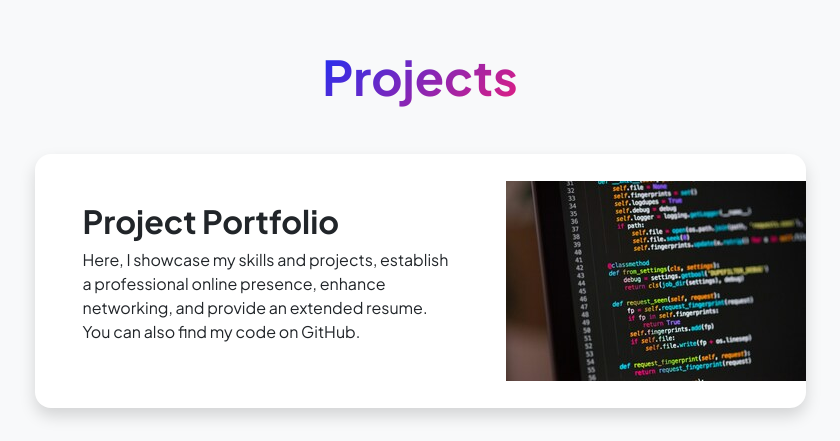
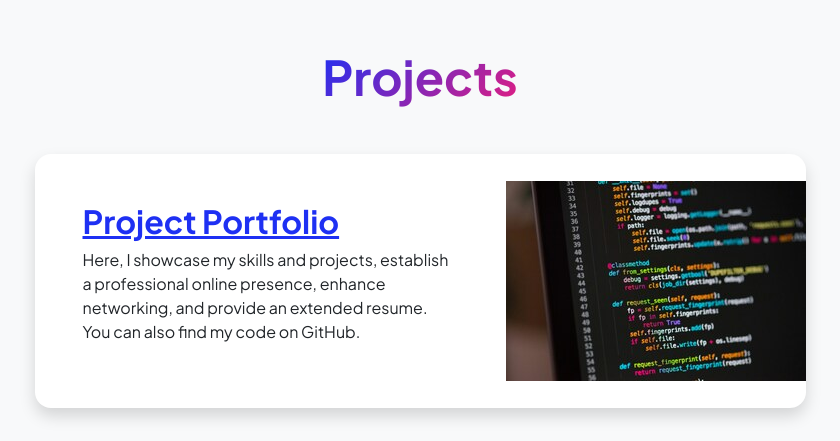
Before and after one commit to ZloyDmitro/Project-Portfolio, a Django app: page /projects/ in a window 1280 px wide. Shown: the part 72-513 px from the top of the page, without its empty margins (220-1060 px from the left). Run offline with Django 5.2, Linux system fonts and the light colour scheme; parts of the project's set-up code (start-up, migrations or seed data) failed here and were passed over; some libraries are stand-ins or nearby versions.

Commit message:
githublink added

```diff
--- a/Website/Portfolio/templates/index.html
+++ b/Website/Portfolio/templates/index.html
@@ -55,8 +55,6 @@
                             <!-- Header profile picture-->
                             <div class="d-flex justify-content-center mt-5 mt-xxl-0">
                                 <div class="profile bg-gradient-primary-to-secondary">
-                                    <!-- TIP: For best results, use a photo with a transparent background like the demo example below-->
-                                    <!-- Watch a tutorial on how to do this on YouTube (link)-->
                                     <img class="profile-img" src="/static/assets/Daniel.png" alt="..." />
                                     <div class="dots-1">
                                         <!-- SVG Dots-->
@@ -186,7 +184,6 @@
                                 <p class="lead fw-light mb-4">Eager to grow and thrive alongside you. Let's make it happen!</p>
                                 <p class="text-muted">Let's rocket to the top together! 🚀 </p>
                                 <div class="d-flex justify-content-center fs-2 gap-4">
-                                    <a class="text-gradient" href="https://www.linkedin.com/in/dan-zie"><i class="bi bi-twitter"></i></a>
                                     <a class="text-gradient" href="https://www.linkedin.com/in/dan-zie"><i class="bi bi-linkedin"></i></a>
                                     <a class="text-gradient" href="https://github.com/ZloyDmitro"><i class="bi bi-github"></i></a>
                                 </div>
--- a/Website/Portfolio/templates/projects.html
+++ b/Website/Portfolio/templates/projects.html
@@ -47,7 +47,7 @@
                                 <div class="card-body p-0">
                                     <div class="d-flex align-items-center">
                                         <div class="p-5">
-                                            <h2 class="fw-bolder">Project Portfolio</h2>
+                                            <h2 class="fw-bolder"> <a href="https://github.com/ZloyDmitro/Project-Portfolio.git" target="_blank">Project Portfolio</a></h2>
                                             <p>Here, I showcase my skills and projects, establish a professional online presence, enhance networking, and provide an extended resume. You can also find my code on GitHub.</p>
                                         </div>
                                         <img class="img-fluid" src="/static/assets/code1.jpg" alt="code1" />
```
